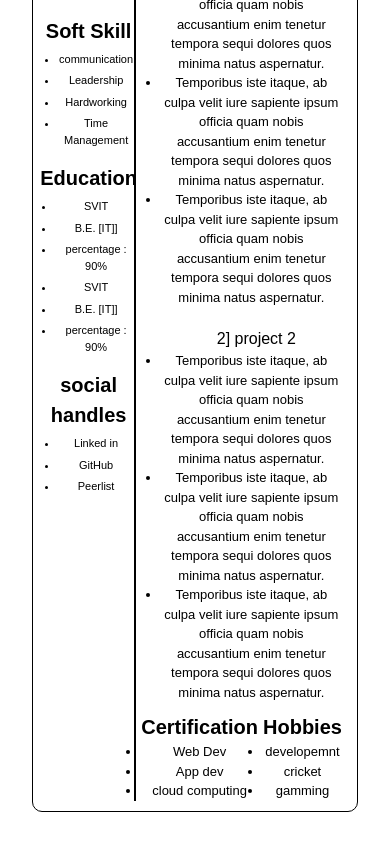
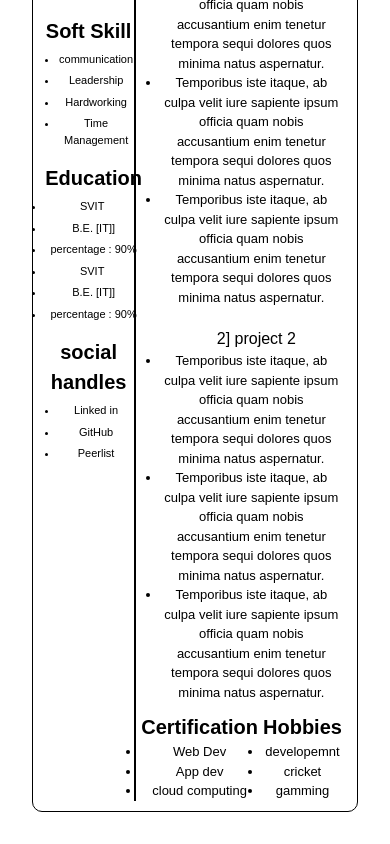
Before and after one commit to satyamrk18/CarrerCare, a React (Vite) app: page /resume in a window 390 px wide. Shown: the part 1140-1984 px from the top of the page. Built offline with nearby package versions, Linux system fonts and the light colour scheme.

Commit message:
education section responsivenss added

```diff
--- a/src/components/education.css
+++ b/src/components/education.css
@@ -0,0 +1,18 @@
+.education-comp {
+    word-wrap: break-word;
+    overflow-wrap: break-word;
+    max-width: 100%;
+}
+
+.education-comp ul {
+    list-style-type: none;
+    padding: 0;
+    margin: 0;
+}
+
+.education-comp li {
+    word-wrap: break-word;
+    overflow-wrap: break-word;
+    white-space: pre-wrap;
+    margin-bottom: 5px;
+}
--- a/src/pages/resume.css
+++ b/src/pages/resume.css
@@ -1,4 +1,3 @@
-
 .resume-container {
   width: 100%;
   height: fit-content;
@@ -115,7 +114,16 @@
   align-content: center;
   justify-content: space-evenly;
 }
-
+.education
+{
+margin-left:10px;
+}
+.education ul {
+  word-wrap: break-word;
+  overflow-wrap: break-word;
+  word-break: break-word;
+  width:95%;
+}
 @media (max-width: 900px) {
   .resume-container {
     flex-direction: column;
```
